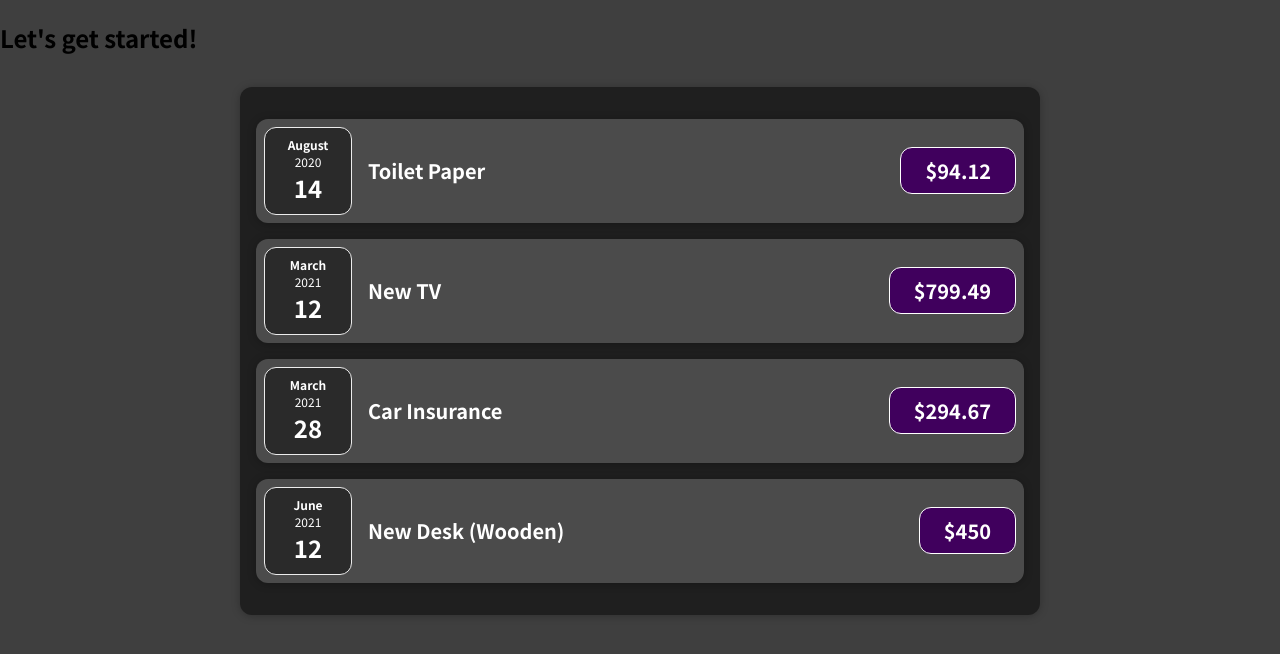
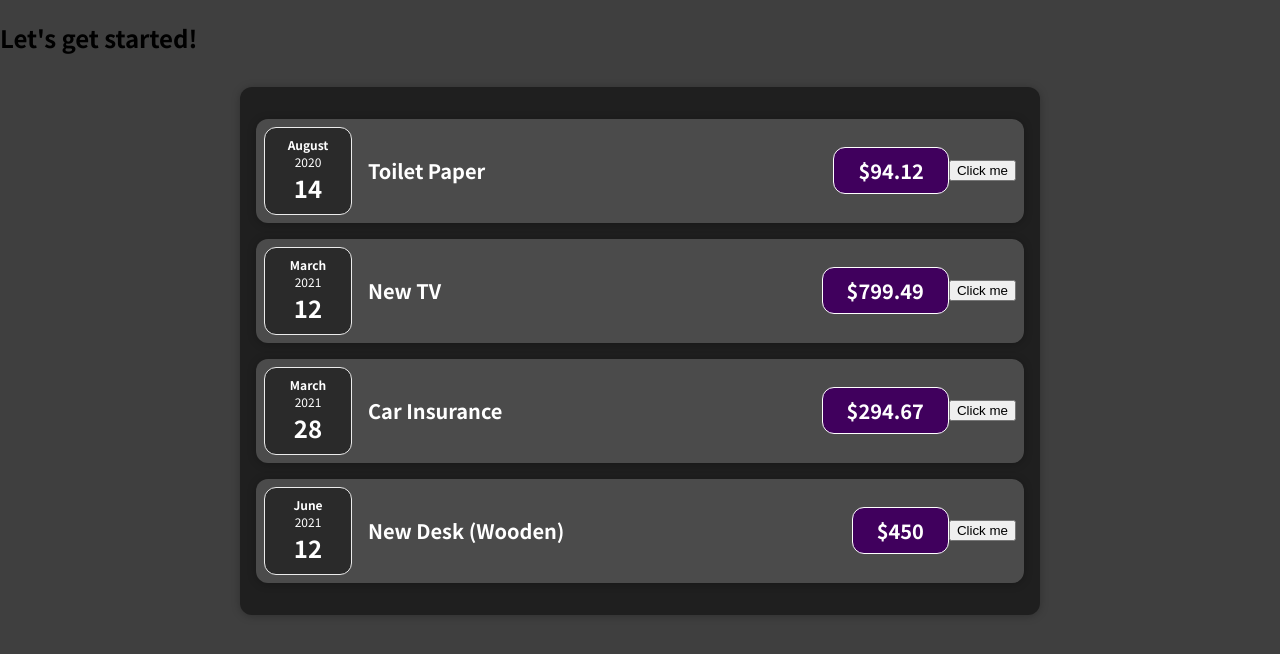
Before and after one commit to Plyavinskiy/expensive-tracker, a React (Create React App) app: page / in a window 1280 px wide. Shown: the top 654 px of the page. Built offline with nearby package versions, Linux system fonts and the light colour scheme.

Commit message:
feat: add the state for the title in ExpenseItem.js

```diff
--- a/src/components/Expenses/ExpenseItem.js
+++ b/src/components/Expenses/ExpenseItem.js
@@ -1,15 +1,24 @@
+import { useState } from "react";
+
 import Card from "../UI/Card";
 import ExpenseDate from "./ExpenseDate";
 import "./ExpenseItem.css";
 
 const ExpenseItem = (props) => {
+  const [title, setTitle] = useState(props.title);
+
+  const clickHandler = () => {
+    setTitle('Updated!');
+  };
+
   return (
     <Card className="expense-item">
       <ExpenseDate date={props.date} />
       <div className="expense-item__description">
-        <h2>{props.title}</h2>
+        <h2>{title}</h2>
         <div className="expense-item__price">${props.amount}</div>
       </div>
+      <button onClick={clickHandler}>Click me</button>
     </Card>
   );
 };
```
